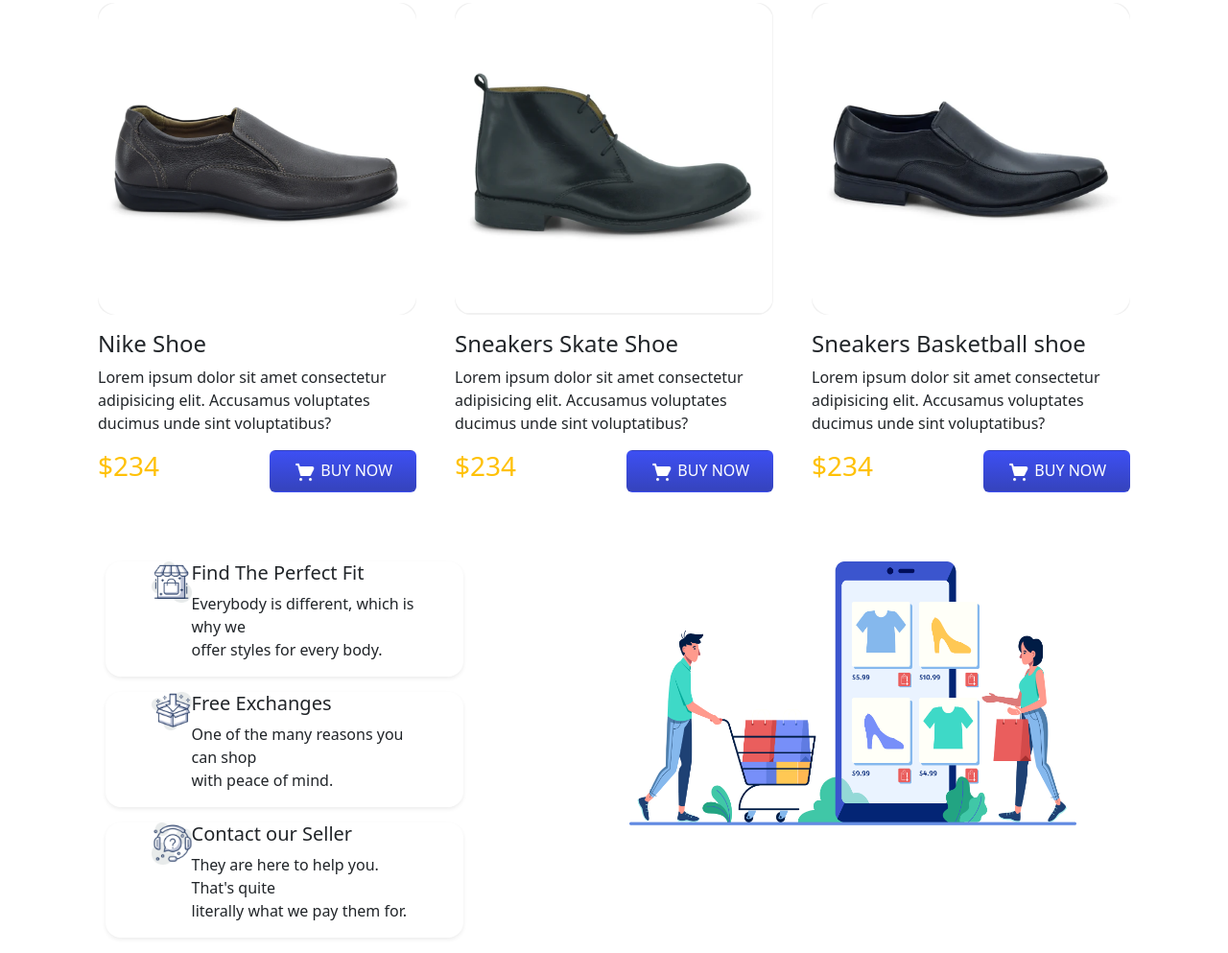
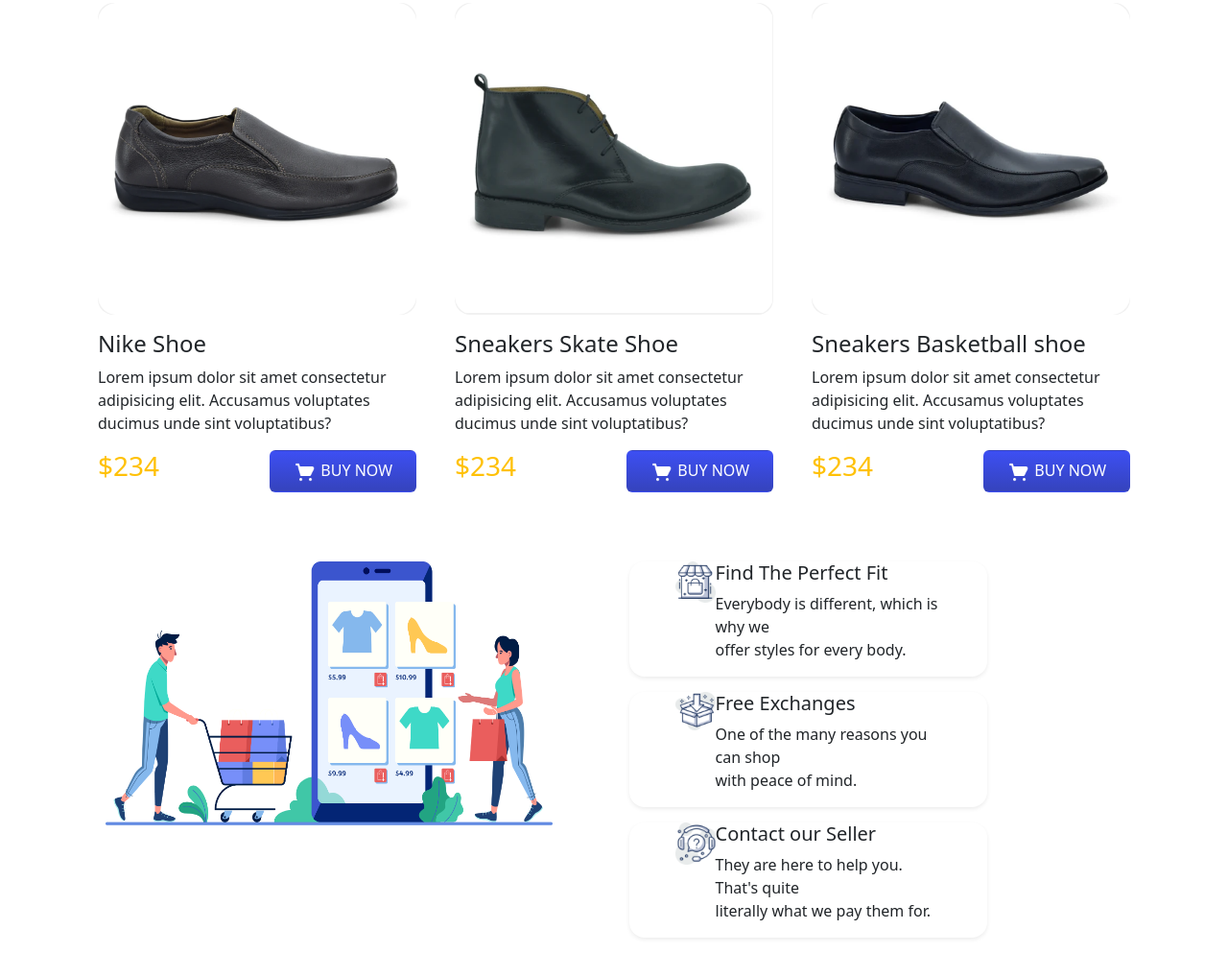
Before and after one commit to hussainali2023/nike-shoes-bootstrap, a plain HTML site: page index.html in a window 1280 px wide. Shown: the part 1399-2392 px from the top of the page at 96% size. Drawn offline with nearby package versions, Linux system fonts and the light colour scheme.

Commit message:
revese column order

```diff
--- a/index.html
+++ b/index.html
@@ -171,7 +171,7 @@
       <section class="mt-5">
         <div class="container px-4">
           <div class="row w-100 gx-5">
-            <div class="col-md-6 col-lg-6 col-sm-12">
+            <div class="col-md-6 col-lg-6 col-sm-12 order-sm-2">
              <div class="p-3 ">
               <div class="col-12 d-flex justify-content-between contact mb-3 shadow-sm rounded-4 px-5">
                 <img class="img-fluid " src="icons/image 12.png" alt="">
@@ -194,7 +194,7 @@
 
 
             </div></div>
-            <div class="col-md-6 col-lg-6 col-sm-12">
+            <div class="col-md-6 col-lg-6 col-sm-12 order-sm-1">
               <div class="p-3"><img class="img-fluid" src="icons/XMLID 1.png" alt=""></div>
             </div>
           </div>
```
